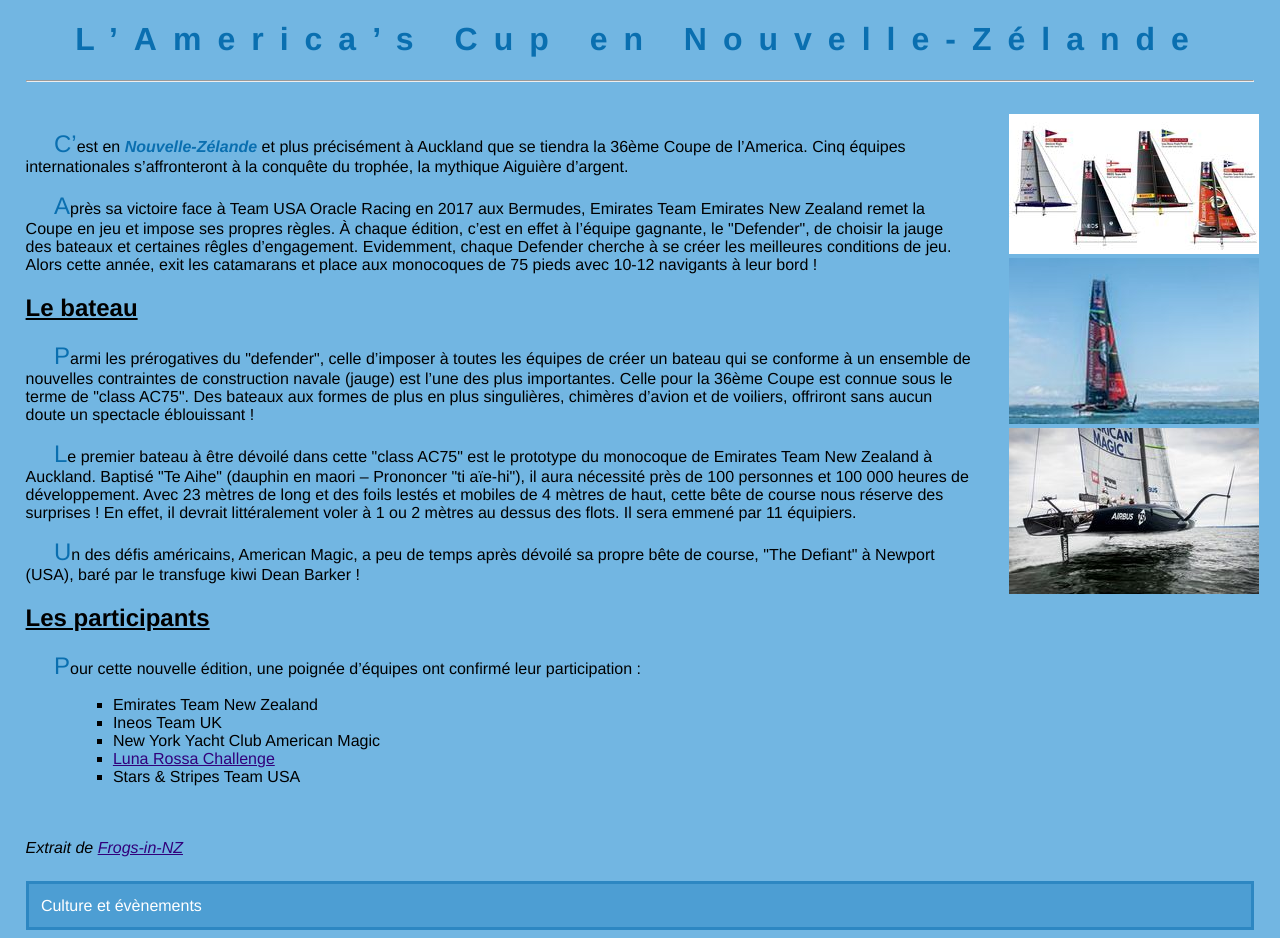
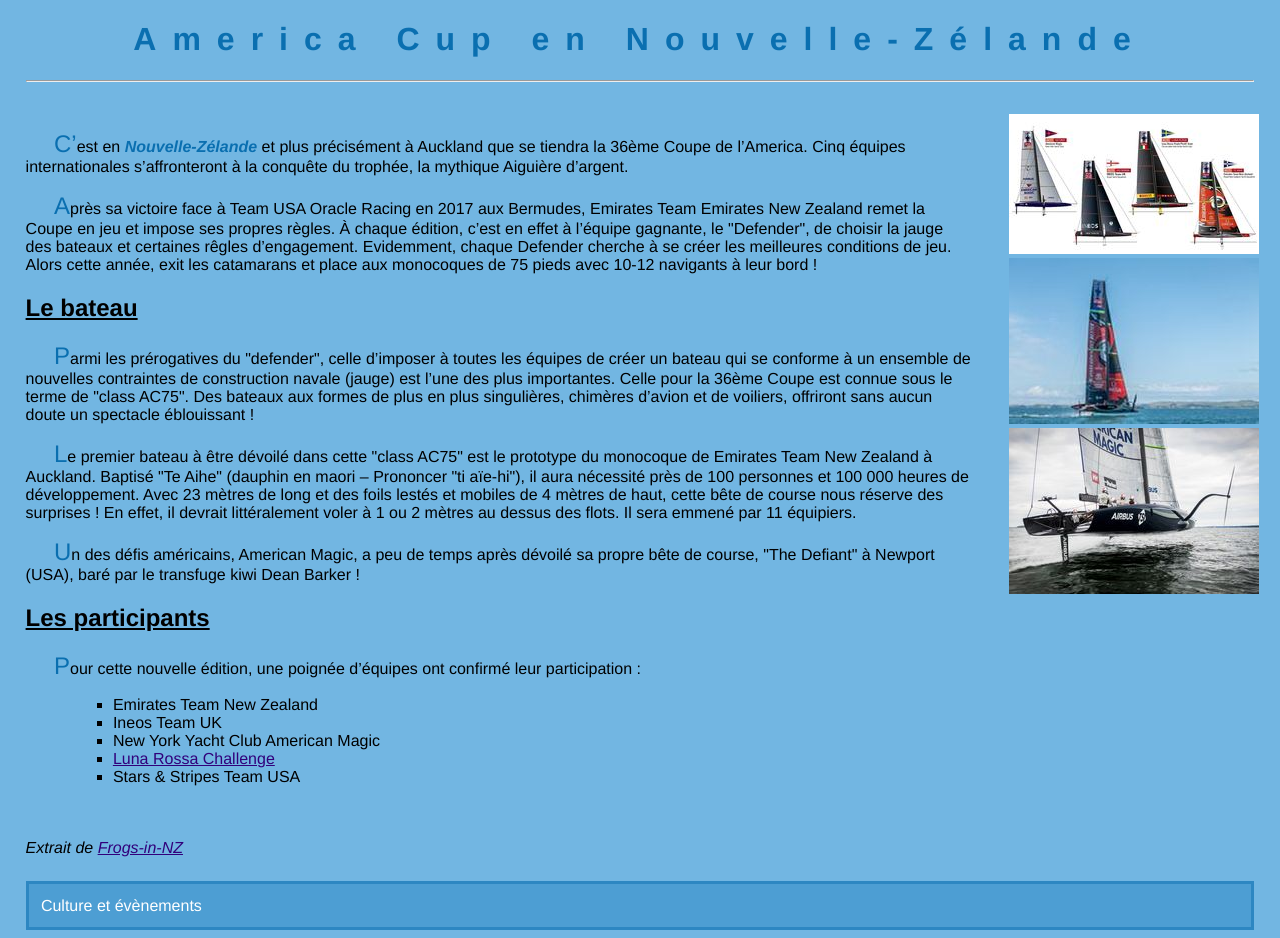
Before and after one commit to LORVINS/ACwebProjet, a plain HTML site: page index.html in a window 1280 px wide. Drawn offline with Linux system fonts and the light colour scheme.

Commit message:
Update index.html

```diff
--- a/index.html
+++ b/index.html
@@ -8,7 +8,7 @@
  </head>
  <body>
 
-  <h1>L’America’s Cup en Nouvelle-Zélande</h1>
+  <h1>America Cup en Nouvelle-Zélande</h1>
   <hr />
 
   <section class="texte">
```
